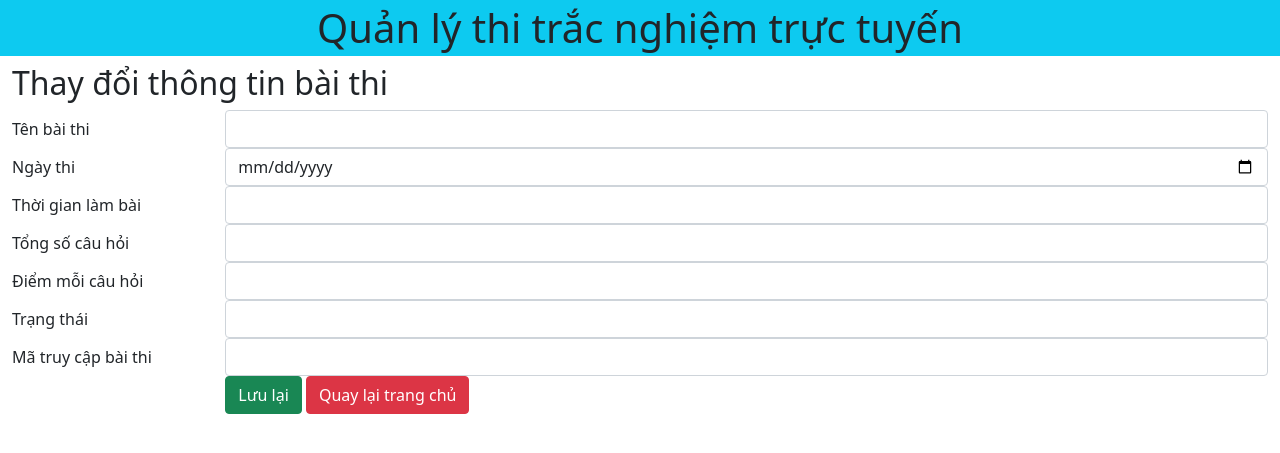
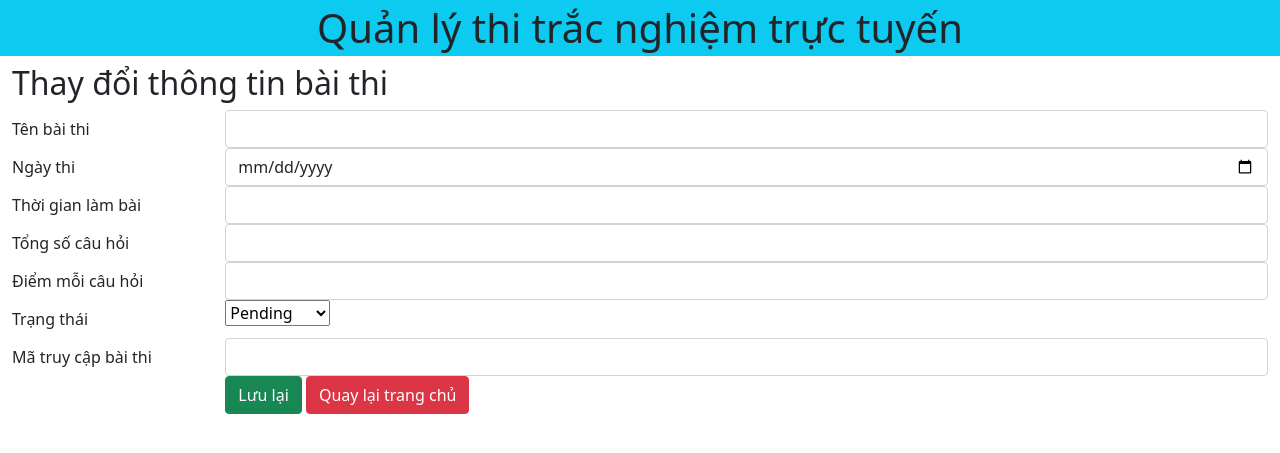
Before and after one commit to loofehtt/CSE485_K61_KTGK_1951060917, a PHP site: page /edit.php?id=1 in a window 1280 px wide. Shown: the top 453 px of the page. Run offline with PHP 8.4, Linux system fonts and the light colour scheme.

Commit message:
change edit status to selected box

```diff
--- a/src/edit.php
+++ b/src/edit.php
@@ -41,7 +41,12 @@ $id = $_GET['id'];
     <div class="form-group row">
         <label for="" class="col-sm-2 col-form-label">Trạng thái</label>
         <div class="col-sm-10">
-            <input type="text" class="form-control" name="status">
+            <select name="status">
+                <option value="Pending">Pending</option>
+                <option value="Created">Created</option>
+                <option value="Started">Started</option>
+                <option value="Completed">Completed</option>
+            </select>
         </div>
     </div>
 
```
